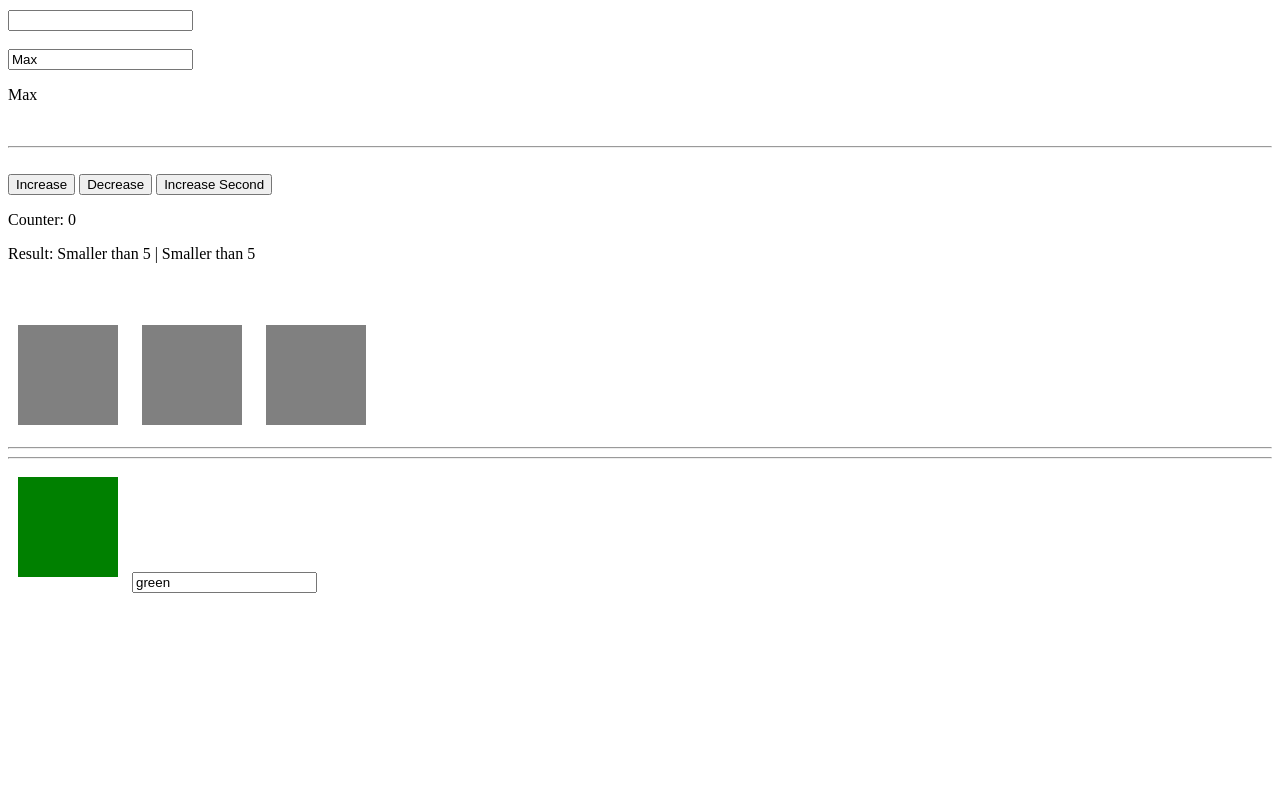
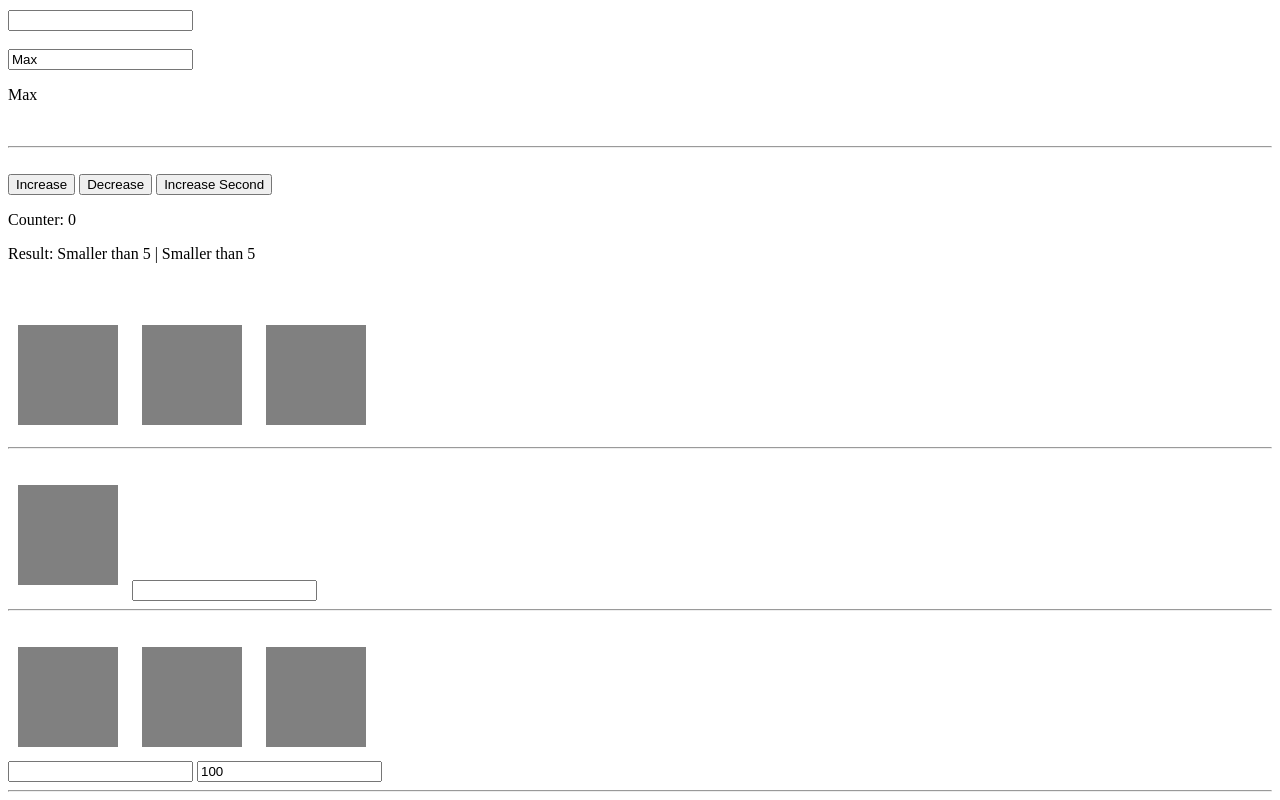
Before and after one commit to drgreatwonder/Vuerelearnfromscratch, a plain HTML site: page vuecgpractice.html in a window 1280 px wide. Shown: the part 331-1131 px from the top of the page. Before the commit the page ends 932 px from the top, so only its background shows below. Drawn offline with Linux system fonts and the light colour scheme.

Commit message:
styling without css classes

```diff
--- a/vuecgpractice.html
+++ b/vuecgpractice.html
@@ -53,11 +53,21 @@
         <div class="demo" @click="attachGreen = !attachGreen" :class="{green: attachGreen}"></div>
         <div class="demo" @click="attachBlue = !attachBlue" :class="{blue: attachBlue}"></div>
         <hr>
-        <hr>
+        <br>
         <!-- <div class="demo" :class="color"></div> -->
         <!--we could make our color above into an array-->
         <div class="demo" :class="[color, {red: attachGreen}]"></div>
         <input type="text" v-model="color">
+        <hr>
+        <br>
+        <div class="demo" :style="{backgroundColor: color}"></div>
+        <div class="demo"></div>
+        <div class="demo"></div>
+        <br>
+        <input type="text" v-model="color">
+        <input type="text" v-model="width">
+        <hr>
+
     </div>
 
 
@@ -88,13 +98,20 @@
                 attachRed: false,
                 attachGreen: false,
                 attachBlue: false,
-                color: "green"
+                color: "",
+                width: 100
 
             },
 
             computed: {
                 output: function(){
                     return this.counter > 5 ? "Greater 5" : "Smaller than 5";
+                },
+                myStyle: function() {
+                    return {
+                        backgroundColor: this.color,
+                        width: this.width + 'px'
+                    }
                 }
             },
 
```
